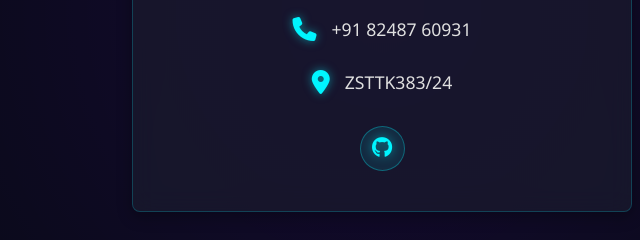
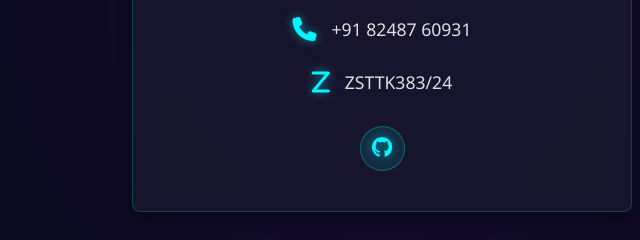
Before and after one commit to MariaYuvon/Personal_Portfolio, a plain HTML site: page index.html in a window 1280 px wide. Shown: the part 4074-4314 px from the top of the page, 258-898 px from the left. Drawn offline with Linux system fonts and the light colour scheme.

Commit message:
jhsabdbsa3

```diff
--- a/index.html
+++ b/index.html
@@ -248,7 +248,7 @@
                         <p class="text-anim">+91 82487 60931</p>
                     </div>
                     <div class="contact-item">
-                        <i class="fas fa-map-marker-alt"></i>
+                        <i class="fa-solid fa-z"></i>
                         <p class="text-anim">ZSTTK383/24</p>
                     </div>
                     <div class="social-links">
```
